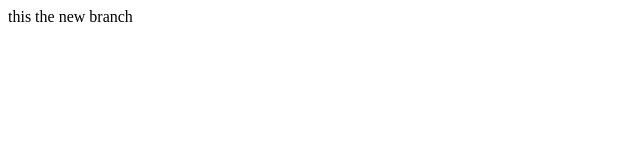
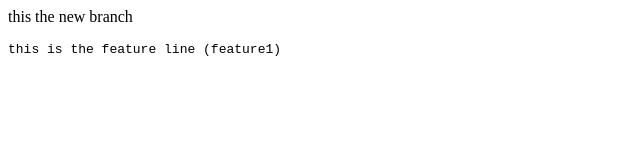
Before and after one commit to Priyanshu-ptechbuilder/new-conflict, a plain HTML site: page index.html in a window 1280 px wide. Shown: the whole page, without its empty margins (0-640 px from the left). Drawn offline with Linux system fonts and the light colour scheme.

Commit message:
add feature1

```diff
--- a/index.html
+++ b/index.html
@@ -1 +1,2 @@
 <p>this the new branch</p>
+<pre>this is the feature line (feature1)</pre>
```
